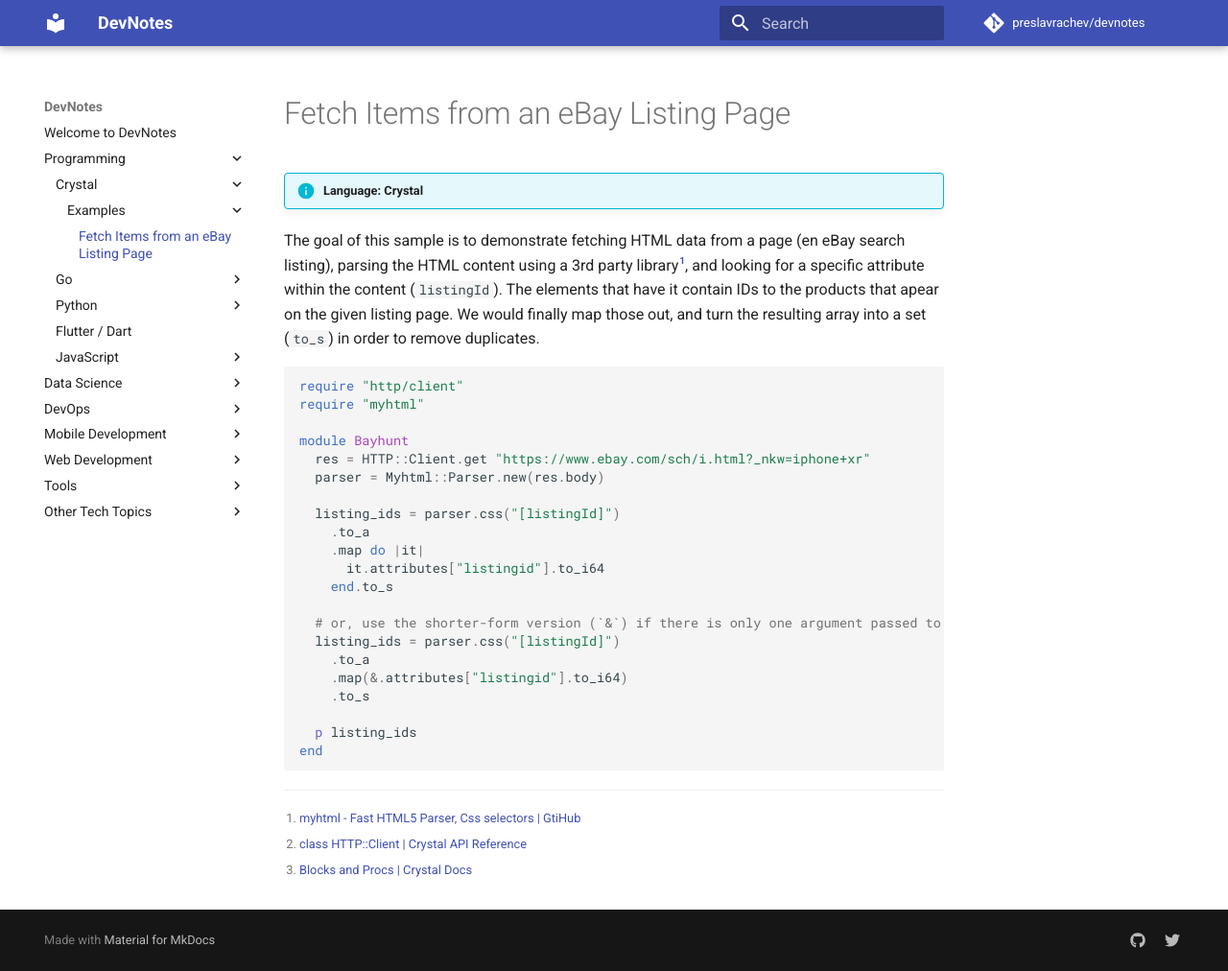
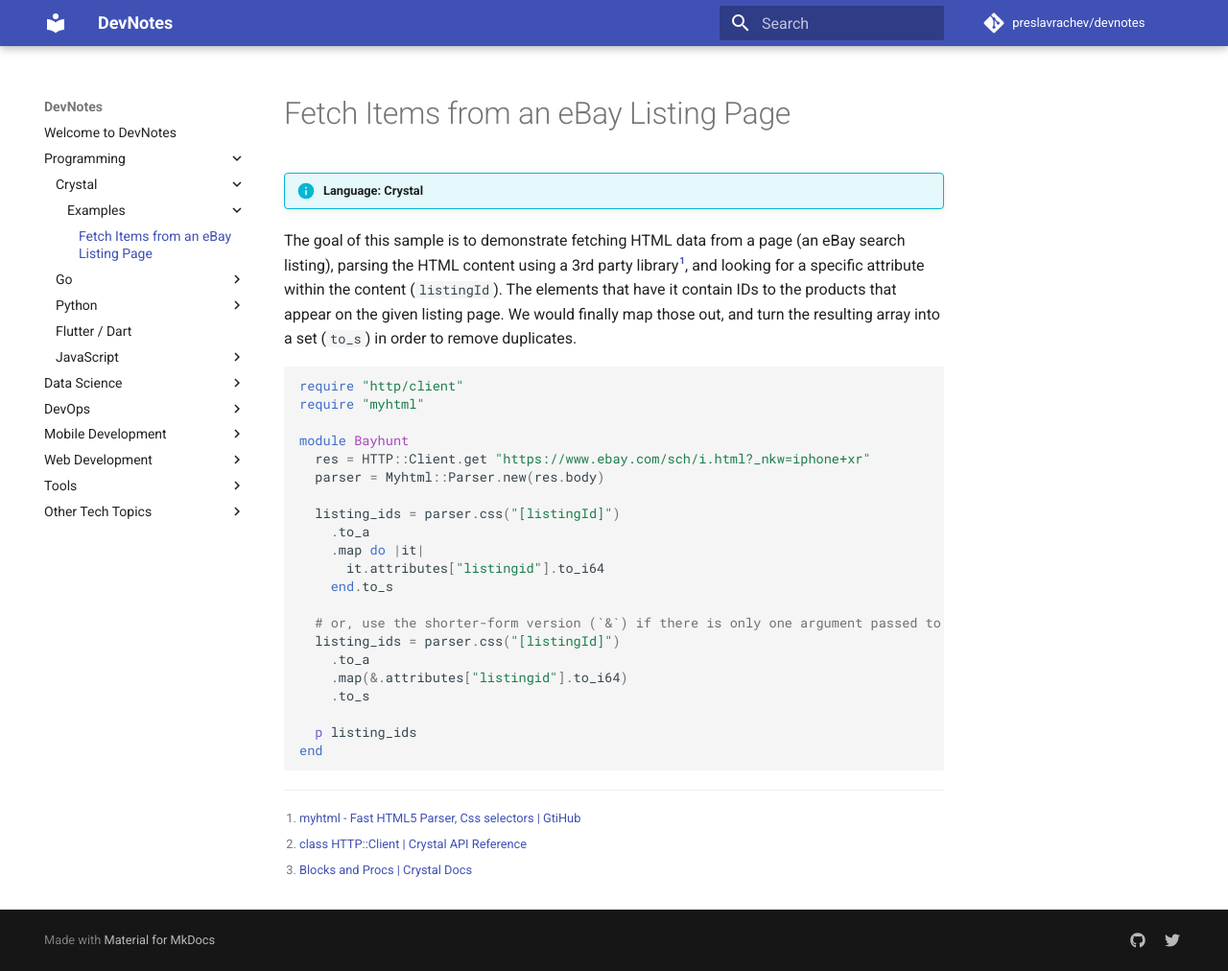
Before and after one commit to preslavrachev/devnotes, an MkDocs documentation site: the page built from docs/programming/crystal/examples/fetch-ebay-product-ids.md, in a window 1280 px wide and 1012 px high. Shown: the whole window at 96% size. Built offline with MkDocs 1.6.1 and Material for MkDocs 9.7.7, drawn with Linux system fonts in a browser that asks for light colours; comment, search, counter and statistics services are not loaded.

Commit message:
Fix typos

````diff
--- a/docs/programming/crystal/examples/fetch-ebay-product-ids.md
+++ b/docs/programming/crystal/examples/fetch-ebay-product-ids.md
@@ -1,6 +1,6 @@
 !!! info "Language: Crystal"
 
-The goal of this sample is to demonstrate fetching HTML data from a page (en eBay search listing), parsing the HTML content using a 3rd party library[^myhtml], and looking for a specific attribute within the content (`listingId`). The elements that have it contain IDs to the products that apear on the given listing page. We would finally map those out, and turn the resulting array into a set (`to_s`) in order to remove duplicates.
+The goal of this sample is to demonstrate fetching HTML data from a page (an eBay search listing), parsing the HTML content using a 3rd party library[^myhtml], and looking for a specific attribute within the content (`listingId`). The elements that have it contain IDs to the products that appear on the given listing page. We would finally map those out, and turn the resulting array into a set (`to_s`) in order to remove duplicates.
 
 ```crystal
 require "http/client"
````
